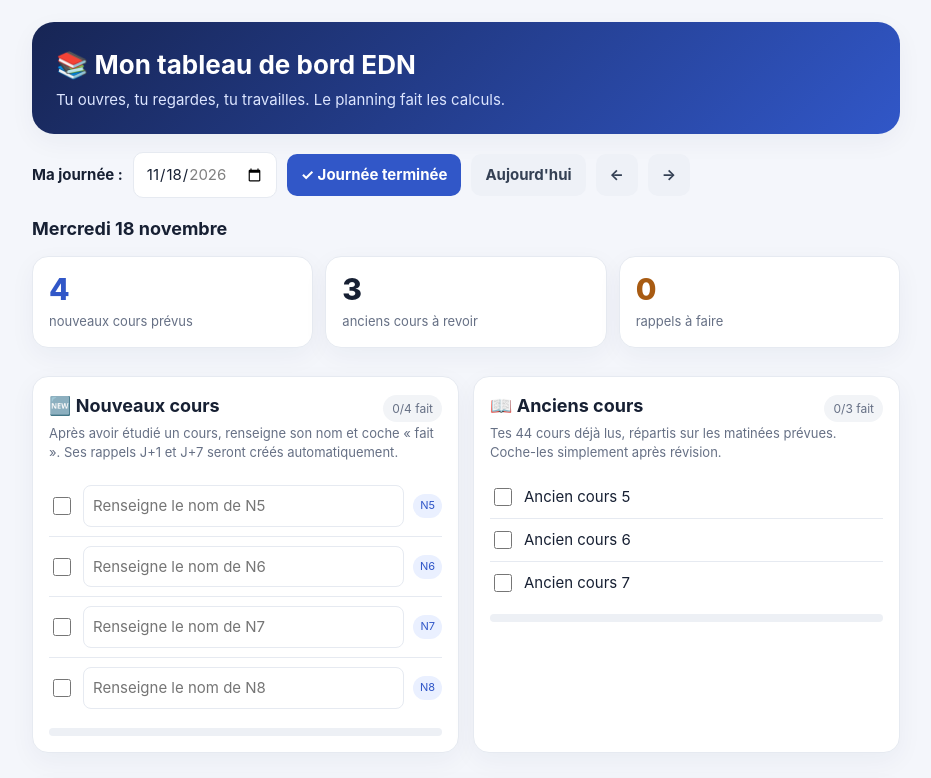
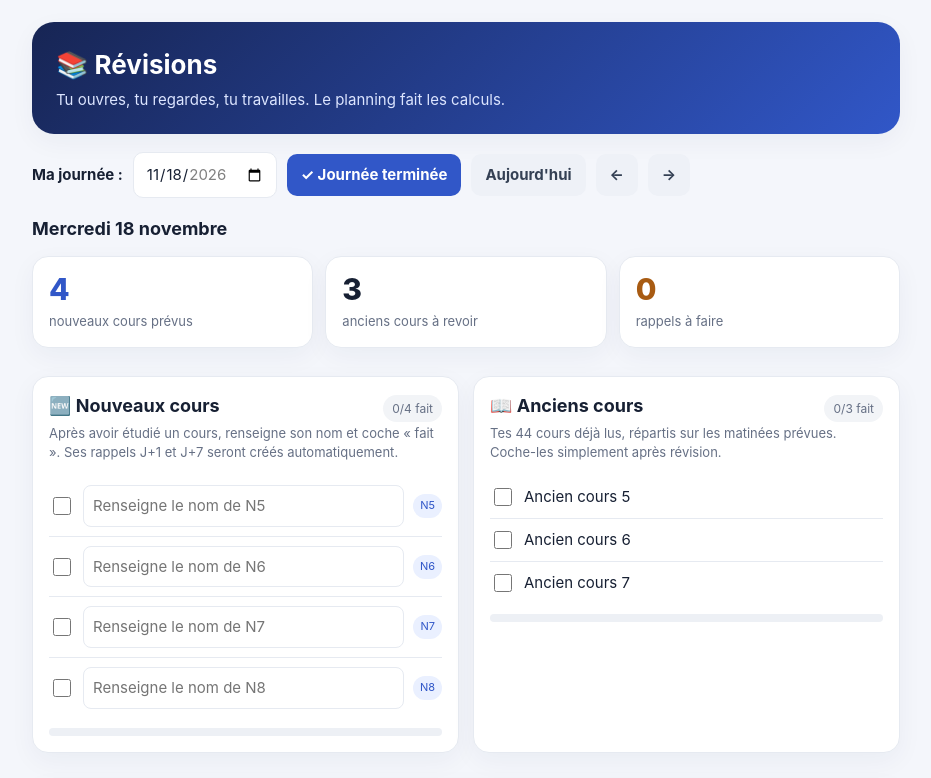
Before and after one commit to eliotoroute/revisions, a plain HTML site: page index.html in a window 1280 px wide. Shown: the top 778 px of the page, without its empty margins (174-1105 px from the left). Drawn offline with Linux system fonts and the light colour scheme.

Commit message:
Update index.html

```diff
--- a/index.html
+++ b/index.html
@@ -9,7 +9,7 @@
 @media(max-width:640px){.stats{gap:7px}.stat{padding:12px}.stat .num{font-size:25px}.grid{grid-template-columns:1fr}.hero{padding:20px}.hero h1{font-size:23px}.wrap{padding:14px 12px 40px}}
 </style></head>
 <body><main class="wrap">
-<header class="hero"><h1>📚 Mon tableau de bord EDN</h1><p>Tu ouvres, tu regardes, tu travailles. Le planning fait les calculs.</p></header>
+<header class="hero"><h1>📚 Révisions</h1><p>Tu ouvres, tu regardes, tu travailles. Le planning fait les calculs.</p></header>
 <div class="datebar"><label for="day"><strong>Ma journée :</strong></label><input id="day" type="date" min="2026-11-17" max="2026-12-15"><button id="closeDay">✓ Journée terminée</button><button class="secondary" id="today">Aujourd'hui</button><button class="secondary" id="prev">←</button><button class="secondary" id="next">→</button></div>
 <div id="dayTitle"></div>
 <section class="stats">
```
